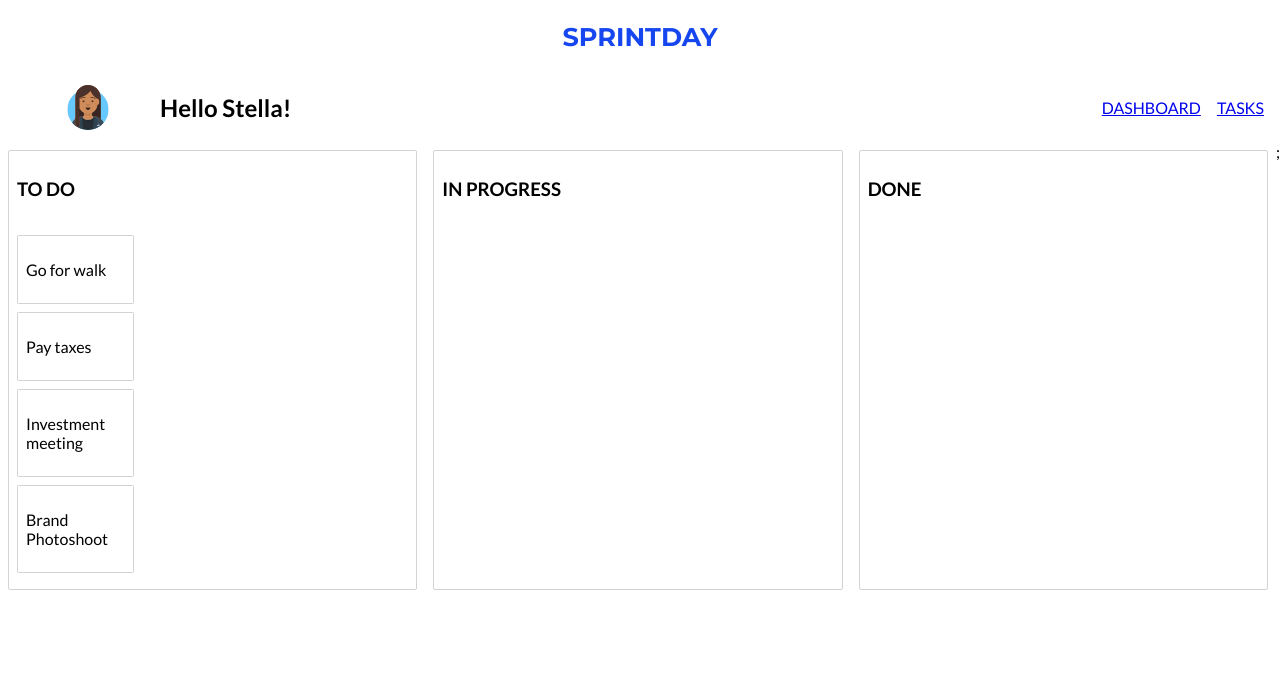
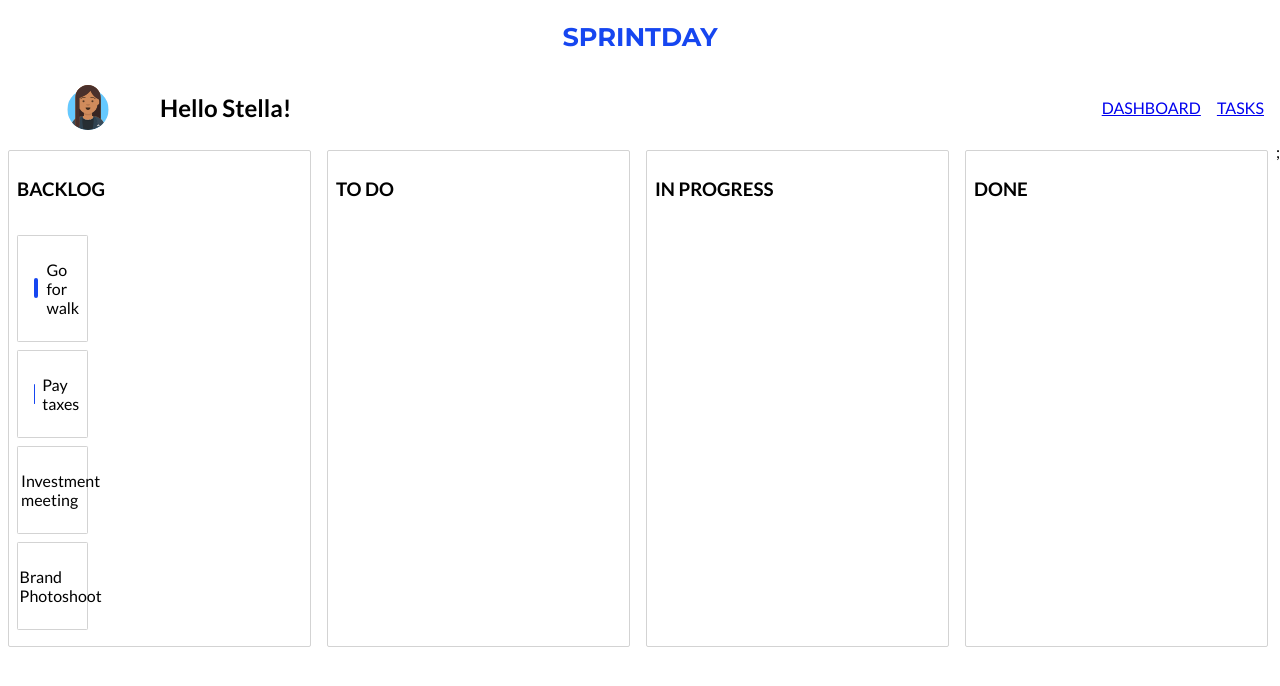
Before and after one commit to VictoryOnuoha/SprintDay, a React (Create React App) app: page /projects in a window 1280 px wide. Shown: the top 686 px of the page. Built offline with nearby package versions, Linux system fonts and the light colour scheme.

Commit message:
Created functionality for tasks to move between columns

```diff
--- a/src/components/Column/Column.scss
+++ b/src/components/Column/Column.scss
@@ -13,5 +13,6 @@
     }
     &__droppable{
         padding: 0.5rem;
+        min-height: 6.25rem;
     }
 }
--- a/src/components/Task/Task.js
+++ b/src/components/Task/Task.js
@@ -5,12 +5,14 @@ class Task extends Component {
     render () {
         return (
             <Draggable draggableId={this.props.task.id} index={this.props.index}>
-             {(provided) => (
+             {(provided, snapshot) => (
                 <main
                     className='task'
                     {...provided.draggableProps}
                     {...provided.dragHandleProps}
-                    ref={provided.innerRef}>
+                    ref={provided.innerRef}
+                    isdragging={snapshot.isDragging} >
+                         <div className='task__control'></div>
                         <p className='task__content'>
                             {this.props.task.content}
                         </p>
--- a/src/components/Task/Task.scss
+++ b/src/components/Task/Task.scss
@@ -8,5 +8,16 @@
     padding: 0.5rem;
     border-radius: 0.08rem;
     margin-bottom: 0.5rem;
-    width: 30%;
+    width: 25%;
+    display: flex;
+    justify-content: center;
+    align-items: center;
+
+    &__control {
+        width: 1.25rem;
+        height: 1.25rem;
+        background-color: colors.$primary-blue ;
+        margin: 0.5rem;
+        border-radius: 0.25rem;
+    }
 }
--- a/src/data.js
+++ b/src/data.js
@@ -12,21 +12,26 @@ const listData = {
     columns: {
         'column-1': {
             id: "column-1",
-            title: 'TO DO',
+            title: 'BACKLOG',
             taskIds: ['task-1', 'task-2', 'task-3', 'task-4']
         },
         'column-2': {
             id: "column-2",
-            title: 'IN PROGRESS',
+            title: 'TO DO',
             taskIds: []
         },
         'column-3': {
             id: "column-3",
+            title: 'IN PROGRESS',
+            taskIds: []
+        },
+        'column-4': {
+            id: "column-4",
             title: 'DONE',
             taskIds: []
         }
     },
-    columnOrder: ['column-1','column-2', 'column-3'],
+    columnOrder: ['column-1','column-2', 'column-3', 'column-4'],
 };
 
 export default listData;
--- a/src/pages/Tasks/Tasks.js
+++ b/src/pages/Tasks/Tasks.js
@@ -20,17 +20,20 @@ class Tasks extends Component {
         }
 
         // reorder taskId array for the column; reflect drag and drop
-        const column = this.state.columns[source.droppableId];
+        const start = this.state.columns[source.droppableId];
+        const finish = this.state.columns[destination.droppableId];
+
+        if (start === finish) {
 
         // create new object for the columns that have changed; non mutating
-        const newTaskIds = Array.from(column.taskIds);
+        const newTaskIds = Array.from(start.taskIds);
 
         // move the task index from its old index to the new index in its array
         newTaskIds.splice(source.index, 1);
         newTaskIds.splice(destination.index, 0, draggableId);
 
         const newColumn = {
-            ...column,
+            ...start,
             taskIds: newTaskIds,
         };
 
@@ -43,6 +46,35 @@ class Tasks extends Component {
         };
 
         this.setState(newState);
+        return;
+        }
+
+        //Moving from one column to another
+        const startTaskIds = Array.from(start.taskIds);
+        startTaskIds.splice(source.index, 1);
+        const newStart = {
+            ...start,
+            taskIds: startTaskIds,
+        };
+        const finishTaskIds = Array.from (finish.taskIds);
+        //insert draggable id at destination index
+        finishTaskIds.splice(destination.index, 0, draggableId);
+        const newFinish = {
+            ...finish,
+            taskIds: finishTaskIds,
+        };
+
+        //update state after moving from tasks  column to next
+        const newState = {
+            ...this.state,
+            columns: {
+                ...this.state.columns,
+                [newStart.id]: newStart,
+                [newFinish.id]: newFinish,
+            },
+        };
+        this.setState(newState);
+
     };
 
     render() {
```
Also changed, not shown: src/pages/Tasks/Tasks.scss (+0 -13 lines).
